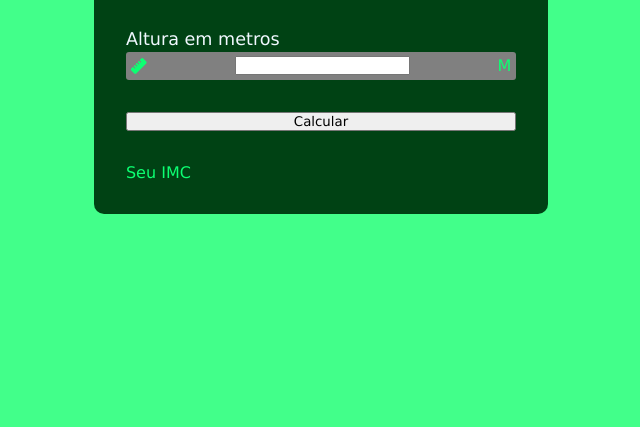
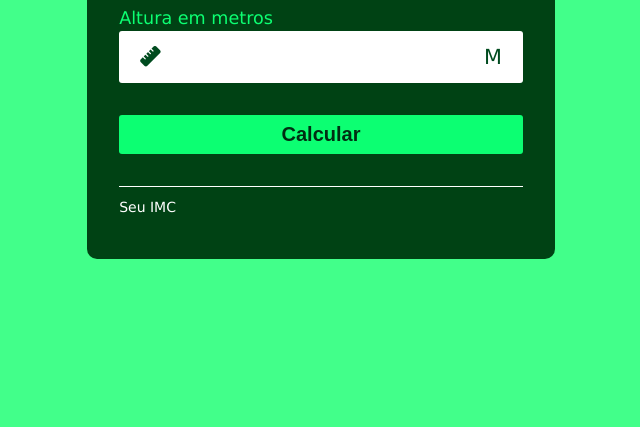
Before and after one commit to yurilimaprofissional/calculadora-imc, a plain HTML site: page index.html in a window 1280 px wide. Shown: the part 373-800 px from the top of the page, without its empty margins (319-959 px from the left). Drawn offline with Linux system fonts and the light colour scheme.

Commit message:
Update style.css

```diff
--- a/style.css
+++ b/style.css
@@ -45,7 +45,7 @@ body {
 
 .input-box label {
     font-size: 1.1rem;
-    color: aliceblue;
+    color: rgb(12, 255, 114);
     font-weight: 500;
 }
 
@@ -53,10 +53,70 @@ body {
     display: flex;
     align-items: center;
     justify-content: space-between;
-    background-color: grey;
+    background-color: rgb(255, 255, 255);
     padding: 0.3rem;
     border-radius: 3px;
     margin-top: 3px;
 }
 
-.input-field spam,
+.input-field span,
+.input-field i {
+    color: rgb(0, 75, 31);
+    font-size: 1.3rem;
+    padding: 0.6rem 1rem;
+}
+
+.input-field input {
+    background-color: transparent;
+    border: none;
+    width: 100%;
+    font-size: 1.3rem;
+    color: rgb(12, 255, 114);
+    padding: 0 0.5rem;
+}
+
+.input-field input::-webkit-outer-spin-button,
+.input-field input::-webkit-inner-spin-button {
+    appearance: none;
+}
+
+.input-field input:focus {
+    outline: none;
+}
+
+#calculate {
+    border: none;
+    font-family: Arial, Helvetica, sans-serif;
+    font-size: 1.25rem;
+    font-weight: bold;
+    background-color: rgb(12, 255, 114);
+    color: rgb(0, 46, 18);
+    padding: 0.5rem 0;
+    border-radius: 3px;
+    cursor: pointer;
+}
+
+
+#result {
+    display: flex;
+    gap: 2rem;
+    align-items: center;
+    border-top: 1px solid #ffffff;
+    padding: 0.75rem 0;
+}
+
+#bmi {
+    display: flex;
+    align-items: center;
+    flex-direction: column;
+    font-size: 2.25rem;
+}
+
+#bmi span:last-child {
+    font-size: 0.875rem;
+    color: white;
+}
+
+#description {
+    width: 15.5rem;
+}
```
